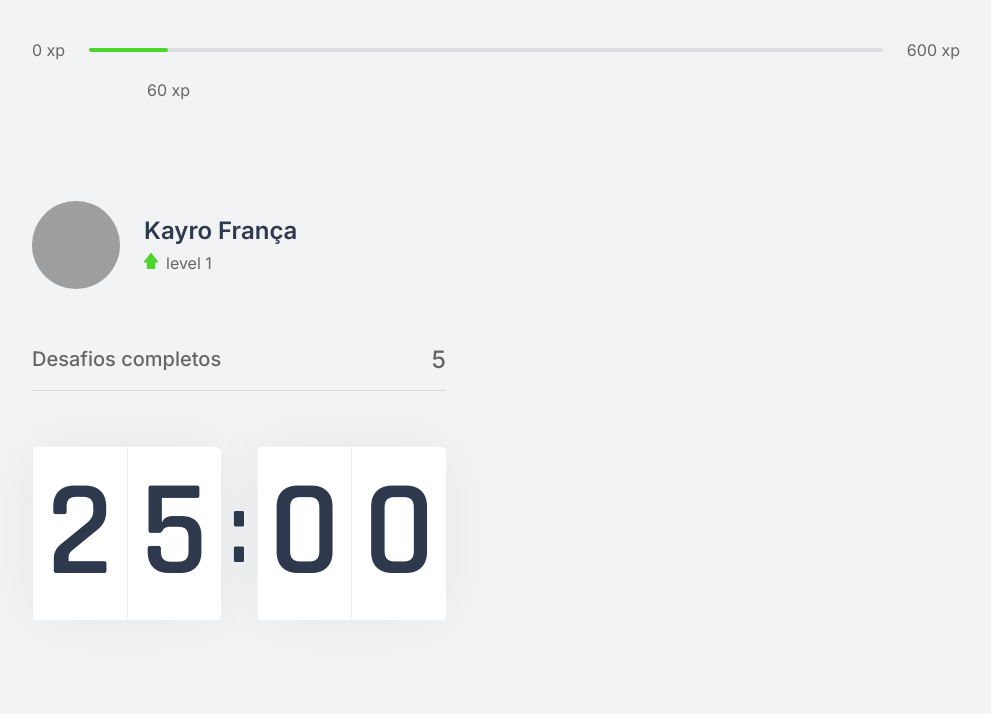
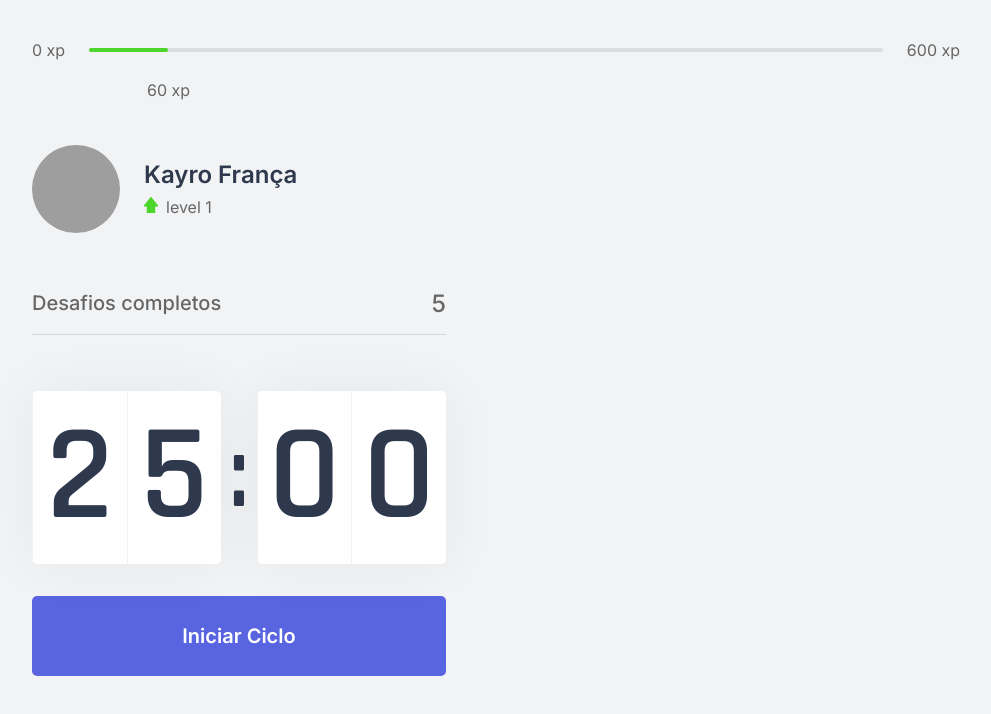
Before and after one commit to Kako-0/move.it_NLW-4, a Next.js app: page / in a window 1280 px wide. Shown: the top 714 px of the page, without its empty margins (144-1135 px from the left). Built offline with nearby package versions, Linux system fonts and the light colour scheme; grey boxes are pictures that could not be loaded.

Commit message:
add button

```diff
--- a/src/components/Countdown.tsx
+++ b/src/components/Countdown.tsx
@@ -2,6 +2,7 @@
 
 export function Countdown() {
     return (
+        <div>
             <div className={styles.countdownContainer}>
                 <div>
                     <span>2</span>
@@ -13,5 +14,9 @@
                     <span>0</span>
                 </div>
             </div>
+            <button type="button" className={styles.buttonCountdown}>
+                Iniciar Ciclo
+            </button>
+        </div>
     );
 }
--- a/src/styles/components/Countdown.module.css
+++ b/src/styles/components/Countdown.module.css
@@ -35,3 +35,28 @@
     font-size: 6.25rem;
     margin: 0 0.5rem;
 }
+
+.buttonCountdown {
+    width: 100%;
+    height: 5rem;
+
+    margin-top: 2rem;
+
+    display: flex;
+    align-items: center;
+    justify-content: center;
+
+    border: 0;
+    border-radius: 5px;
+
+    background: var(--blue);
+    color: var(--white);
+
+    font-size: 1.25rem;
+    font-weight: 600;
+
+    transition: background-color 0.2s;
+}
+.buttonCountdown:hover {
+    background: var(--blue-dark);
+}
```
Lines whose indentation alone changed are shown as unchanged.
